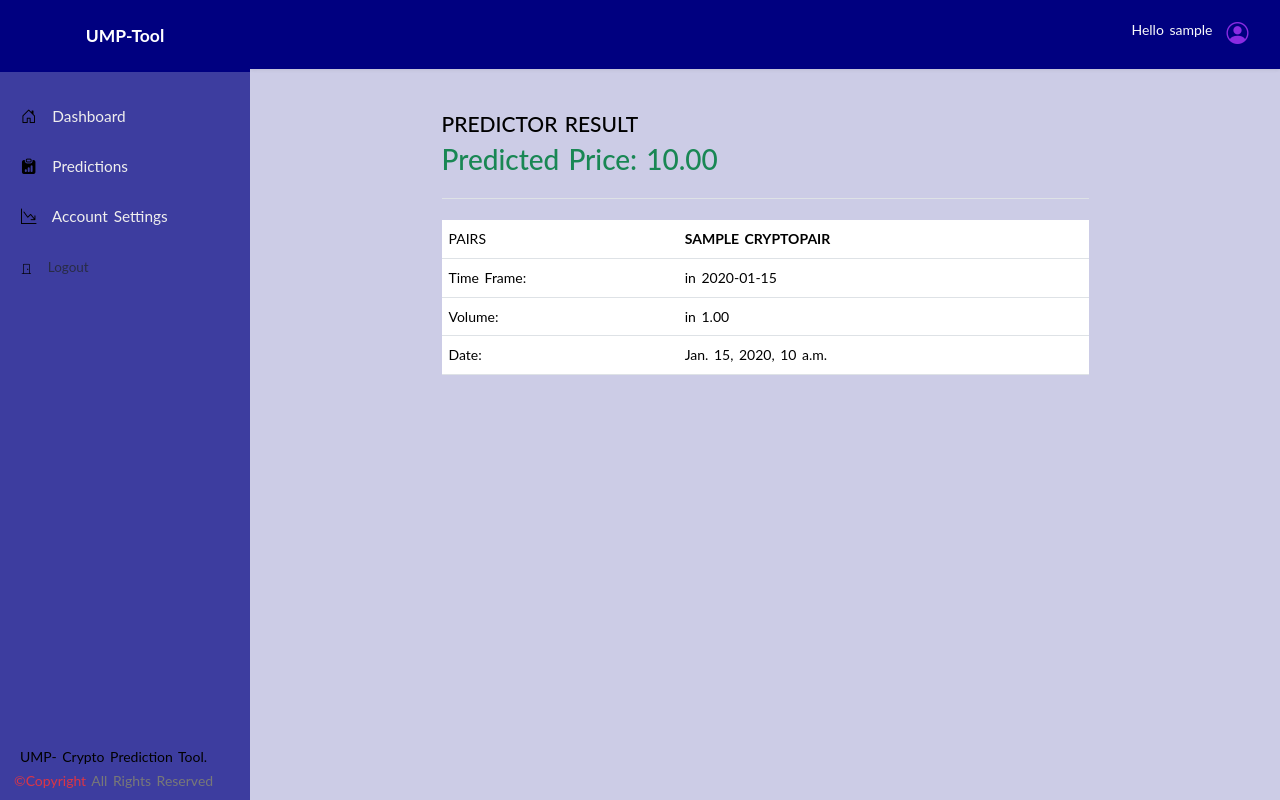
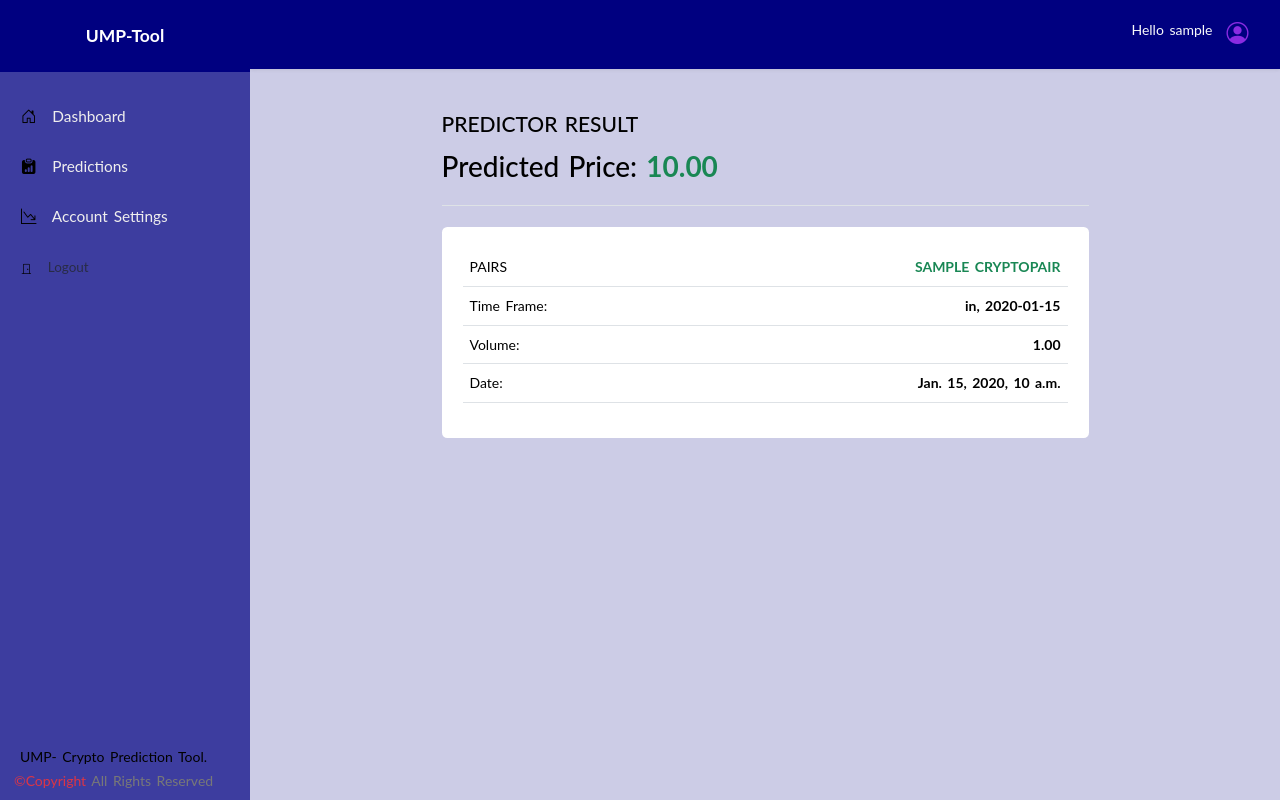
Before and after one commit to ndmichael/ump-crypto-predictor, a Django app: page /user/dashboard/result/1/ in a window 1280 px wide. Run offline with Django 5.2, Linux system fonts and the light colour scheme; a user stored in the database is signed in; tables that the repository leaves empty hold one stand-in row (values such as "Sample post"); some libraries are stand-ins or nearby versions.

Commit message:
results table tweaked

```diff
--- a/predictor/templates/predictor/predictor_result.html
+++ b/predictor/templates/predictor/predictor_result.html
@@ -8,30 +8,32 @@
         <article class="col-12 col-md-8 mx-auto">
             <header class="pb-3 mb-4 border-bottom">
                 <h4>PREDICTOR RESULT </h4>
-                <h2 class="text-success">Predicted Price: {{prediction.predicted_price }}</h2>
+                <h2 class="pt-2">Predicted Price: <span class="text-success fw-bolder">{{prediction.predicted_price }}</span></h2>
             </header>
 
+            <div class="p-4 bg-white rounded-2">
                 <table class="table table-responsive">
                     <tr>
                         <td>PAIRS</td>
-                    <td class="fw-bolder text-">{{prediction.pair.name | upper}}</td>
+                        <td class="fw-bolder text-end text-success">{{prediction.pair.name | upper}}</td>
                     </tr>
 
                     <tr>
                         <td>Time Frame:</td>
-                    <td>in {{prediction.pair.timeframe}}</td>
+                        <td class="fw-bold text-end">in, {{prediction.pair.timeframe}}</td>
                     </tr>
 
                     <tr>
                         <td>Volume:</td>
-                    <td>in {{prediction.volume}}</td>
+                        <td class="fw-bold text-end">{{prediction.volume}}</td>
                     </tr>
 
                     <tr>
                         <td>Date:</td>
-                    <td>{{prediction.timestamp}}</td>
+                        <td class="fw-bold text-end">{{prediction.timestamp}}</td>
                     </tr>
                 </table>
+            </div>
         </article>
     </div>
 </section>
```
Lines whose indentation alone changed are shown as unchanged.
